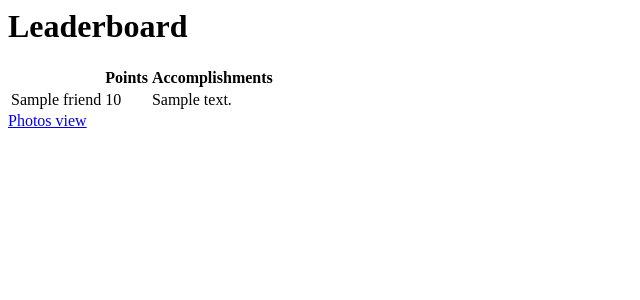
After one commit to ollie-codeaid/birthday, a Django app: page /leaderboard in a window 1280 px wide. The commit adds this page. Shown: the top 300 px of the page, without its empty margins (0-640 px from the left). Run offline with Django 3.2, Linux system fonts and the light colour scheme; tables that the repository leaves empty hold one stand-in row (values such as "Sample post").

Commit message:
Add leaderboard view

```diff
--- /dev/null
+++ b/birthday/friends/templates/friends/friend_leaderboard.html
@@ -0,0 +1,22 @@
+{% load friend_extras %}
+<h1>Leaderboard</h1>
+<table>
+    <tr>
+	<th></th>
+	<th>Points</th>
+	<th>Accomplishments</th>
+    </tr>
+    {% sort_by_total_points object_list as ordered_friends %}
+    {% for friend in ordered_friends %}
+    <tr>
+	<td>{{ friend.name }}</td>
+	<td>{{ friend.total_points }}</td>
+	<td>
+	    {% for accomplishment in friend.has_accomplished.all %}
+	    {{ accomplishment }}
+	    {% endfor %}
+	</td>
+    </tr>
+    {% endfor %}
+</table>
+<a href="/">Photos view</a>
--- a/birthday/friends/templates/friends/friend_list.html
+++ b/birthday/friends/templates/friends/friend_list.html
@@ -6,5 +6,6 @@
     <li>No friends yet.</li>
     {% endfor %}
     <li><a href="/friend/add">Add friend</a></li>
+    <li><a href="/leaderboard">Leaderboard</a></li>
     <li><a href="/accomplishments/">All accomplishments</a></li>
 </ul>
--- /dev/null
+++ b/birthday/friends/templatetags/friend_extras.py
@@ -0,0 +1,11 @@
+from django import template
+
+register = template.Library()
+
+
+@register.simple_tag
+def sort_by_total_points(queryset):
+    return sorted(
+            queryset,
+            key=lambda friend: friend.total_points,
+            reverse=True)
--- a/birthday/friends/urls.py
+++ b/birthday/friends/urls.py
@@ -5,11 +5,14 @@ from birthday import settings
 from friends.views import (
         AccomplishmentCreate, AccomplishmentDelete,
         AccomplishmentList, AccomplishmentUpdate,
-        FriendCreate, FriendDelete,
+        FriendCreate, FriendDelete, FriendLeaderboard,
         FriendList, FriendUpdate)
 
 urlpatterns = [
     path('', FriendList.as_view(), name='friend-list'),
+    path('leaderboard',
+         FriendLeaderboard.as_view(),
+         name='friend-leaderboard'),
     path('friend/add/', FriendCreate.as_view(), name='friend-add'),
     path('friend/<int:pk>/', FriendUpdate.as_view(), name='friend-update'),
     path('friend/<int:pk>/delete/',
--- a/birthday/friends/views.py
+++ b/birthday/friends/views.py
@@ -83,6 +83,12 @@ class FriendDelete(DeleteView):
 
 class FriendList(ListView):
     model = Friend
+    template_name = 'friends/friend_list.html'
+
+
+class FriendLeaderboard(ListView):
+    model = Friend
+    template_name = 'friends/friend_leaderboard.html'
 
 
 class AccomplishmentCreate(FriendAccomplishmentAwareMixin, CreateView):
```
